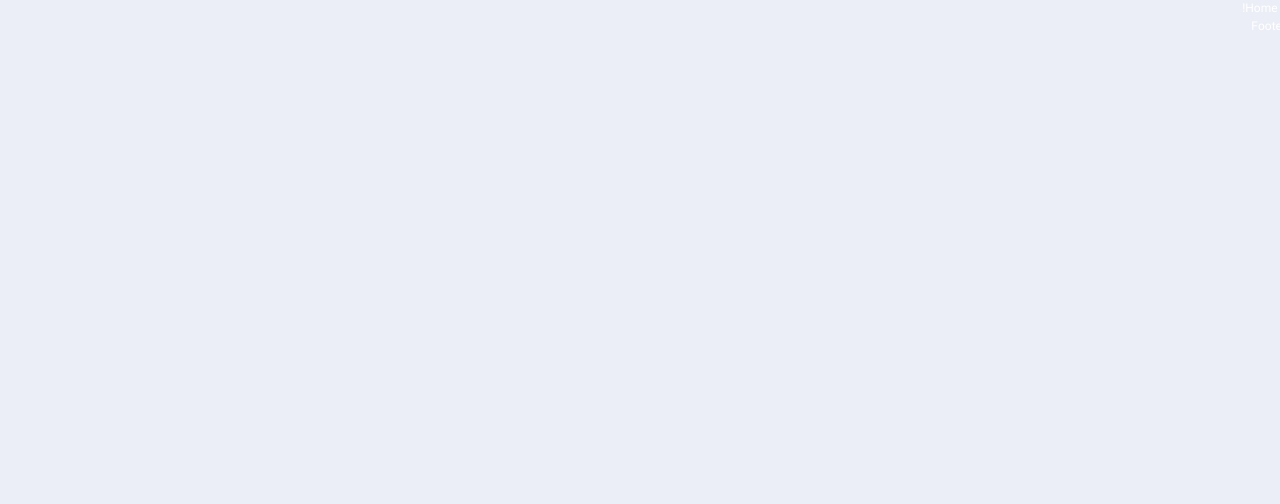
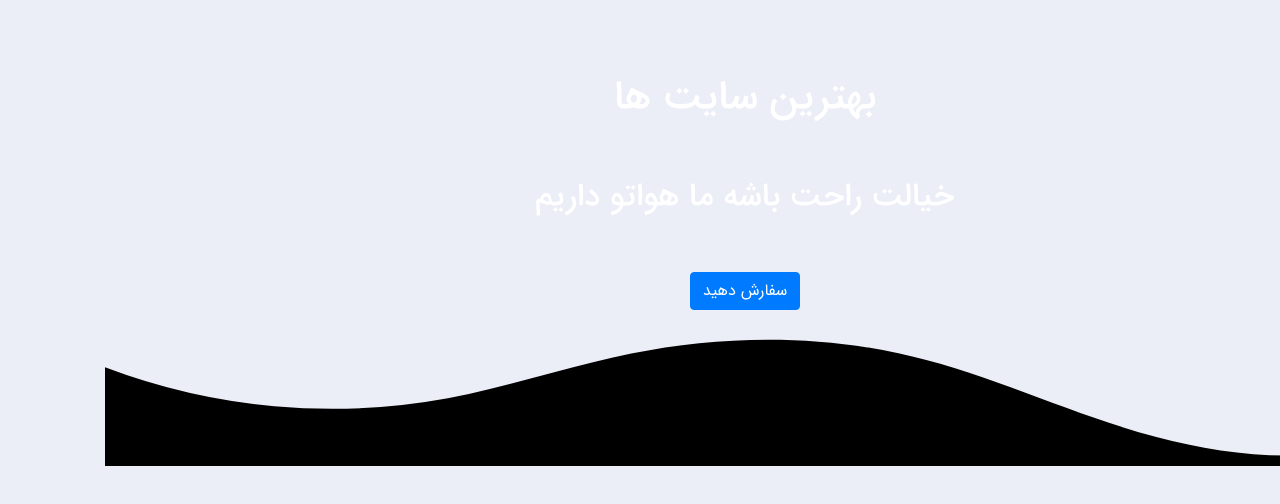
Before and after one commit to KavehKarami/shop-theme-react, a React (Create React App) app: page / in a window 1280 px wide. Shown: the top 504 px of the page. Built offline with nearby package versions, Linux system fonts and the light colour scheme.

Commit message:
wip - Home Component : intro section almost done

```diff
--- a/src/app/containers/Home.jsx
+++ b/src/app/containers/Home.jsx
@@ -1,7 +1,23 @@
 import React from 'react';
+import { Link } from 'react-router-dom';
+import ShapeDivider1 from '../components/home/ShapeDivider1';
 
 const Home = () => {
-  return (<div>Home Works!</div>);
+  return (
+    <div className="homeContainer">
+      <div className="position-relative homeIntro">
+        <div className="py-3 px-5">سایت ما</div>
+        <h1 className="title text-center p-md-4">بهترین سایت ها</h1>
+        <h2 className="description text-center p-2 p-md-4">خیالت راحت باشه ما هواتو داریم</h2>
+        <div className="px-4 my-1 p-md-4 btn-box text-center">
+          <Link to="price" className="btn btn-primary">سفارش دهید</Link>
+        </div>
+        <ShapeDivider1 />
+      </div>
+
+
+    </div>
+  );
 }
 
 export default Home;
```
